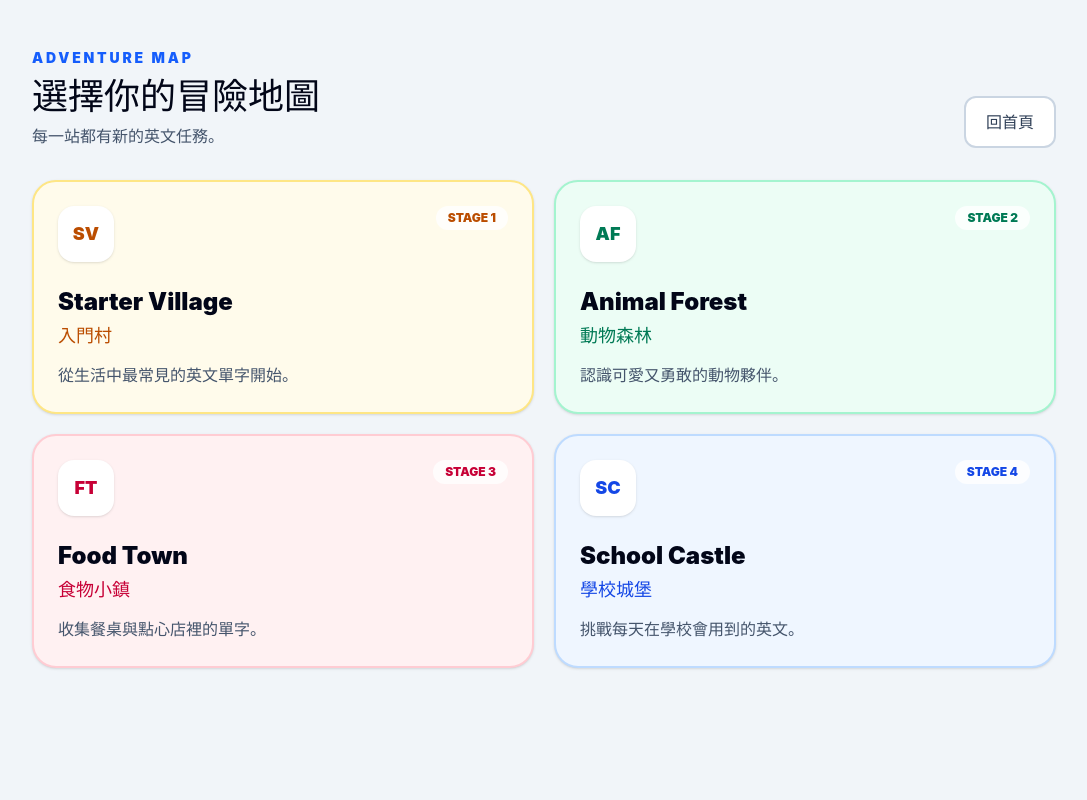
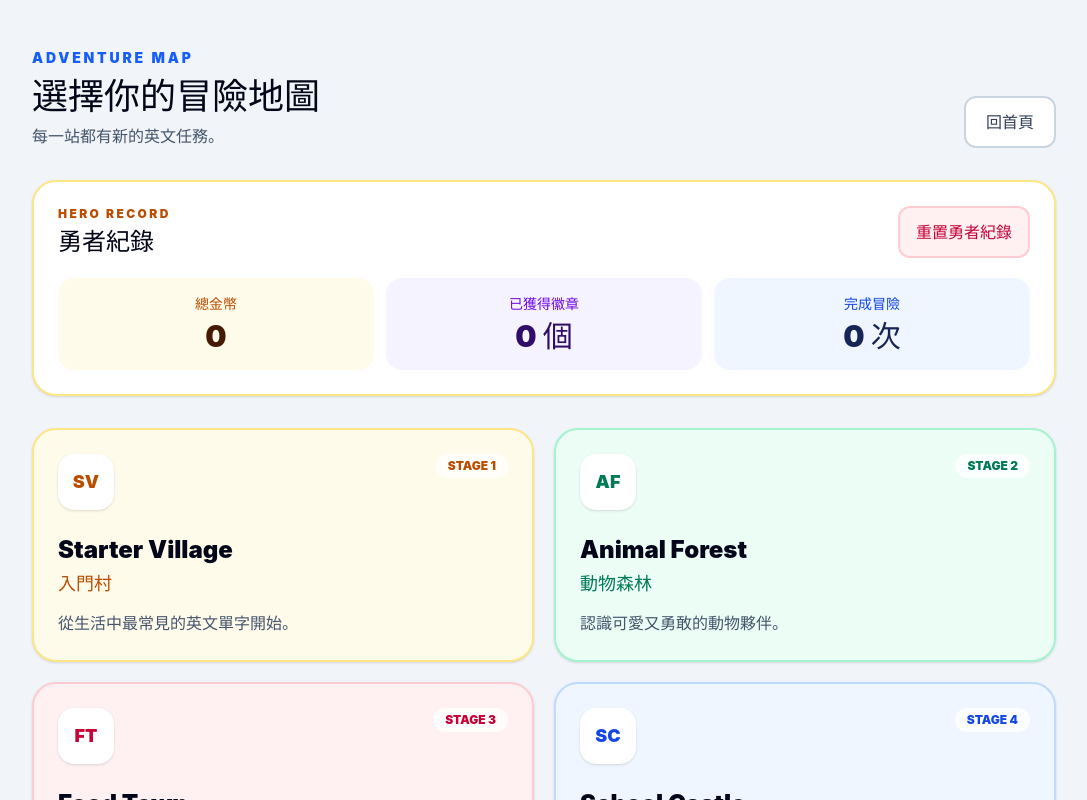
Before and after one commit to abowchen2025/word-hero, a React (Vite) app: page / in a window 1280 px wide. Both pictures are taken after a click on the button "開始冒險". Shown: the top 800 px of the page, without its empty margins (96-1183 px from the left). Built offline with nearby package versions, Linux system fonts and the light colour scheme.

Commit message:
add player progress storage

```diff
--- /dev/null
+++ b/src/features/player/playerProgress.js
@@ -0,0 +1,125 @@
+const PLAYER_PROGRESS_KEY = 'wordHeroPlayerProgress'
+
+const DEFAULT_PLAYER_PROGRESS = {
+  totalCoins: 0,
+  earnedBadges: [],
+  completedQuests: 0,
+  highestCombo: 0,
+  totalCorrectFirstTry: 0,
+  totalMistakes: 0,
+  lastPlayedAt: '',
+}
+
+function getDefaultPlayerProgress() {
+  return {
+    ...DEFAULT_PLAYER_PROGRESS,
+    earnedBadges: [],
+  }
+}
+
+function isNonNegativeInteger(value) {
+  return Number.isInteger(value) && value >= 0
+}
+
+function isValidBadge(badge) {
+  return (
+    badge &&
+    typeof badge === 'object' &&
+    typeof badge.id === 'string' &&
+    typeof badge.name === 'string' &&
+    typeof badge.icon === 'string' &&
+    typeof badge.description === 'string'
+  )
+}
+
+function isValidPlayerProgress(progress) {
+  return (
+    progress &&
+    typeof progress === 'object' &&
+    isNonNegativeInteger(progress.totalCoins) &&
+    Array.isArray(progress.earnedBadges) &&
+    progress.earnedBadges.every(isValidBadge) &&
+    isNonNegativeInteger(progress.completedQuests) &&
+    isNonNegativeInteger(progress.highestCombo) &&
+    isNonNegativeInteger(progress.totalCorrectFirstTry) &&
+    isNonNegativeInteger(progress.totalMistakes) &&
+    typeof progress.lastPlayedAt === 'string'
+  )
+}
+
+export function getPlayerProgress() {
+  try {
+    const storedValue = localStorage.getItem(PLAYER_PROGRESS_KEY)
+
+    if (!storedValue) return getDefaultPlayerProgress()
+
+    const progress = JSON.parse(storedValue)
+    return isValidPlayerProgress(progress)
+      ? progress
+      : getDefaultPlayerProgress()
+  } catch {
+    return getDefaultPlayerProgress()
+  }
+}
+
+export function savePlayerProgress(progress) {
+  const progressToSave = isValidPlayerProgress(progress)
+    ? progress
+    : getDefaultPlayerProgress()
+
+  try {
+    localStorage.setItem(PLAYER_PROGRESS_KEY, JSON.stringify(progressToSave))
+  } catch {
+    return progressToSave
+  }
+
+  return progressToSave
+}
+
+export function updatePlayerProgress(result = {}, rewards = {}) {
+  const battleMode = result.battleMode ?? result.mode ?? 'normal'
+
+  if (battleMode === 'review' || rewards.isReview === true) {
+    return getPlayerProgress()
+  }
+
+  const currentProgress = getPlayerProgress()
+  const earnedBadgeById = new Map(
+    currentProgress.earnedBadges.map((badge) => [badge.id, badge]),
+  )
+
+  if (Array.isArray(rewards.badges)) {
+    rewards.badges.filter(isValidBadge).forEach((badge) => {
+      earnedBadgeById.set(badge.id, badge)
+    })
+  }
+
+  return savePlayerProgress({
+    totalCoins:
+      currentProgress.totalCoins +
+      (isNonNegativeInteger(rewards.coins) ? rewards.coins : 0),
+    earnedBadges: Array.from(earnedBadgeById.values()),
+    completedQuests: currentProgress.completedQuests + 1,
+    highestCombo: Math.max(
+      currentProgress.highestCombo,
+      isNonNegativeInteger(result.maxCombo) ? result.maxCombo : 0,
+    ),
+    totalCorrectFirstTry:
+      currentProgress.totalCorrectFirstTry +
+      (isNonNegativeInteger(result.correctCount) ? result.correctCount : 0),
+    totalMistakes:
+      currentProgress.totalMistakes +
+      (isNonNegativeInteger(result.wrongCount) ? result.wrongCount : 0),
+    lastPlayedAt: new Date().toISOString(),
+  })
+}
+
+export function resetPlayerProgress() {
+  try {
+    localStorage.removeItem(PLAYER_PROGRESS_KEY)
+  } catch {
+    return getDefaultPlayerProgress()
+  }
+
+  return getDefaultPlayerProgress()
+}
--- a/src/pages/ResultPage.jsx
+++ b/src/pages/ResultPage.jsx
@@ -4,6 +4,7 @@ import {
   getMistakeBook,
   saveMistakesFromHistory,
 } from '../features/review/mistakeBook'
+import { updatePlayerProgress } from '../features/player/playerProgress'
 import { calculateRewards } from '../features/reward/calculateRewards'
 
 const emptyResult = {
@@ -47,7 +48,10 @@ function ResultPage({
 
     hasSavedResultRef.current = true
     setMistakeBook(saveMistakesFromHistory(battleResult.answerHistory))
-  }, [battleResult.answerHistory])
+    if (!isReviewMode) {
+      updatePlayerProgress(battleResult, rewards)
+    }
+  }, [battleResult, isReviewMode, rewards])
 
   function handleClearMistakeBook() {
     if (!window.confirm('確定要清空錯題本嗎？')) return
--- a/src/pages/WorldMapPage.jsx
+++ b/src/pages/WorldMapPage.jsx
@@ -1,4 +1,9 @@
+import { useState } from 'react'
 import stages from '../data/stages.json'
+import {
+  getPlayerProgress,
+  resetPlayerProgress,
+} from '../features/player/playerProgress'
 
 const themeClasses = {
   amber: 'border-amber-200 bg-amber-50 text-amber-700 hover:border-amber-400',
@@ -9,6 +14,20 @@ const themeClasses = {
 }
 
 function WorldMapPage({ onSelectStage, onHome }) {
+  const [playerProgress, setPlayerProgress] = useState(getPlayerProgress)
+
+  function handleResetPlayerProgress() {
+    if (
+      !window.confirm(
+        '確定要重新開始勇者紀錄嗎？總金幣和徽章會清空。',
+      )
+    ) {
+      return
+    }
+
+    setPlayerProgress(resetPlayerProgress())
+  }
+
   return (
     <main className="min-h-screen bg-slate-100 px-5 py-8 sm:py-12">
       <div className="mx-auto max-w-5xl">
@@ -30,6 +49,49 @@ function WorldMapPage({ onSelectStage, onHome }) {
             回首頁
           </button>
         </header>
+
+        <section className="mb-8 rounded-3xl border-2 border-amber-200 bg-white p-5 shadow-sm sm:p-6">
+          <div className="flex flex-col gap-4 sm:flex-row sm:items-center sm:justify-between">
+            <div>
+              <p className="text-xs font-black tracking-[0.2em] text-amber-700 uppercase">
+                Hero Record
+              </p>
+              <h2 className="mt-1 text-2xl font-black text-slate-950">
+                勇者紀錄
+              </h2>
+            </div>
+            <button
+              type="button"
+              className="min-h-12 rounded-xl border-2 border-rose-200 bg-rose-50 px-4 py-3 font-bold text-rose-700 hover:bg-rose-100 sm:w-auto"
+              onClick={handleResetPlayerProgress}
+            >
+              重置勇者紀錄
+            </button>
+          </div>
+
+          <dl className="mt-5 grid grid-cols-1 gap-3 sm:grid-cols-3">
+            <div className="rounded-2xl bg-amber-50 p-4 text-center">
+              <dt className="text-sm font-bold text-amber-700">總金幣</dt>
+              <dd className="mt-1 text-3xl font-black text-amber-950">
+                {playerProgress.totalCoins}
+              </dd>
+            </div>
+            <div className="rounded-2xl bg-violet-50 p-4 text-center">
+              <dt className="text-sm font-bold text-violet-700">
+                已獲得徽章
+              </dt>
+              <dd className="mt-1 text-3xl font-black text-violet-950">
+                {playerProgress.earnedBadges.length} 個
+              </dd>
+            </div>
+            <div className="rounded-2xl bg-blue-50 p-4 text-center">
+              <dt className="text-sm font-bold text-blue-700">完成冒險</dt>
+              <dd className="mt-1 text-3xl font-black text-blue-950">
+                {playerProgress.completedQuests} 次
+              </dd>
+            </div>
+          </dl>
+        </section>
 
         <section className="grid grid-cols-1 gap-5 sm:grid-cols-2">
           {stages.map((stage, index) => (
```
